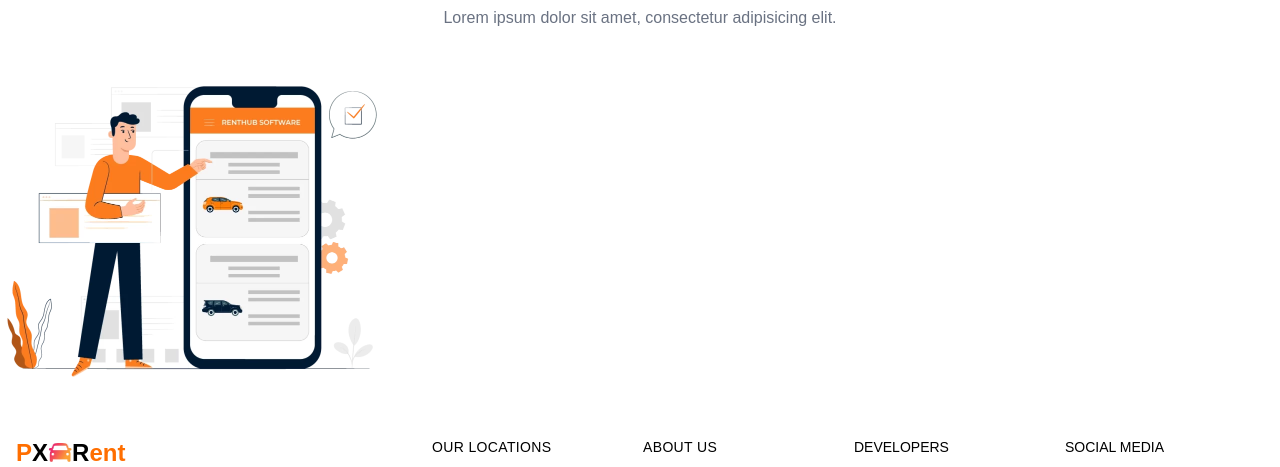
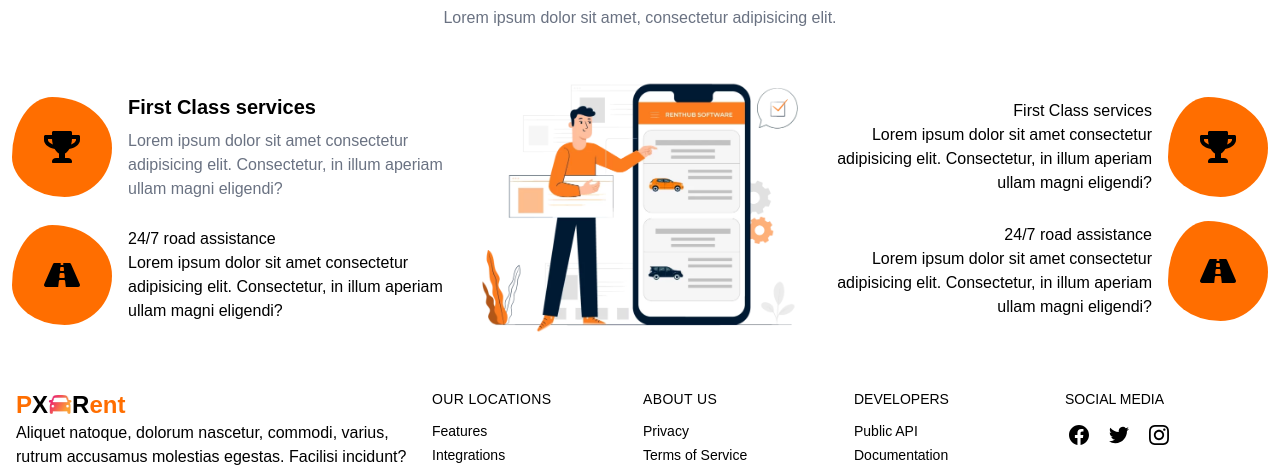
Before and after one commit to pranta-deba/car-rental-reservation-system-frontend, a React (Vite) app: page / in a window 1280 px wide. Shown: the part 1565-2032 px from the top of the page. Built offline with nearby package versions, Linux system fonts and the light colour scheme; no server answers; a web font is replaced by a local one.

Commit message:
[Features]

```diff
--- a/src/Components/HomeCom/Cars.jsx
+++ b/src/Components/HomeCom/Cars.jsx
@@ -10,7 +10,7 @@ const Cars = ({ cars, carsLoader, handleSort }) => {
     return (
         <div className='container mx-auto'>
             <SectionHeader titleSplit={true} title='Featured Vehicles'>
-                Lorem ipsum dolor sit amet, consectetur adipisicing elit.
+            Exploring Innovation: Cutting-Edge Vehicles of Tomorrow
             </SectionHeader>
             <div className='flex justify-end px-4'>
                 {/* price sorting */}
--- a/src/Components/HomeCom/Features.jsx
+++ b/src/Components/HomeCom/Features.jsx
@@ -1,5 +1,6 @@
 import React from 'react';
 import SectionHeader from '../SectionHeader/SectionHeader';
+import { FaRoad, FaTrophy } from 'react-icons/fa';
 
 const Features = () => {
     return (
@@ -7,12 +8,50 @@ const Features = () => {
             <SectionHeader titleSplit={true} title='PXrent Features'>
                 Lorem ipsum dolor sit amet, consectetur adipisicing elit.
             </SectionHeader>
-            <div>
-                <div></div>
+            <div className='flex justify-center items-center gap-4'>
                 <div>
-                    <img className='w-[30%]' src="./png5.webp" alt="Image....." />
+                    <div className='flex items-center justify-center p-3 gap-4'>
+                        <figure className="text-4xl bg-[#FF6E00] p-8 border-animate">
+                            <FaTrophy />
+                        </figure>
+                        <div className='space-y-2'>
+                            <h2 className='font-semibold text-xl'>First Class services</h2>
+                            <p className='text-gray-500'>Lorem ipsum dolor sit amet consectetur adipisicing elit. Consectetur, in illum aperiam ullam magni eligendi?</p>
+                        </div>
+                    </div>
+                    <div className='flex items-center justify-center p-3 gap-4'>
+                        <figure className="text-4xl bg-[#FF6E00] p-8 border-animate">
+                            <FaRoad />
+                        </figure>
+                        <div>
+                            <h2>24/7 road assistance</h2>
+                            <p>Lorem ipsum dolor sit amet consectetur adipisicing elit. Consectetur, in illum aperiam ullam magni eligendi?</p>
+                        </div>
+                    </div>
                 </div>
-                <div></div>
+                <div className='flex-1/2'>
+                    <img className='' src="./png5.webp" alt="Image....." />
+                </div>
+                <div>
+                    <div className='flex items-center flex-row-reverse text-end justify-center p-3 gap-4'>
+                        <figure className="text-4xl bg-[#FF6E00] p-8 border-animate">
+                            <FaTrophy />
+                        </figure>
+                        <div>
+                            <h2>First Class services</h2>
+                            <p>Lorem ipsum dolor sit amet consectetur adipisicing elit. Consectetur, in illum aperiam ullam magni eligendi?</p>
+                        </div>
+                    </div>
+                    <div className='flex items-center flex-row-reverse text-end justify-center p-3 gap-4'>
+                        <figure className="text-4xl bg-[#FF6E00] p-8 border-animate">
+                            <FaRoad />
+                        </figure>
+                        <div>
+                            <h2>24/7 road assistance</h2>
+                            <p>Lorem ipsum dolor sit amet consectetur adipisicing elit. Consectetur, in illum aperiam ullam magni eligendi?</p>
+                        </div>
+                    </div>
+                </div>
             </div>
         </div>
     );
--- a/src/index.css
+++ b/src/index.css
@@ -31,3 +31,25 @@ html.dark {
 a.active {
     color: #FF8C00;
 }
+
+.border-animate {
+    animation: morphing 10s infinite
+}
+
+@keyframes morphing {
+    0% {
+        border-radius: 30% 70% 70% 30% / 30% 30% 70% 70%
+    }
+
+    25% {
+        border-radius: 58% 42% 75% 25% / 76% 46% 54% 24%
+    }
+
+    50% {
+        border-radius: 50% 50% 33% 67% / 55% 27% 73% 45%
+    }
+
+    75% {
+        border-radius: 33% 67% 58% 42% / 63% 68% 32% 37%
+    }
+}
```
